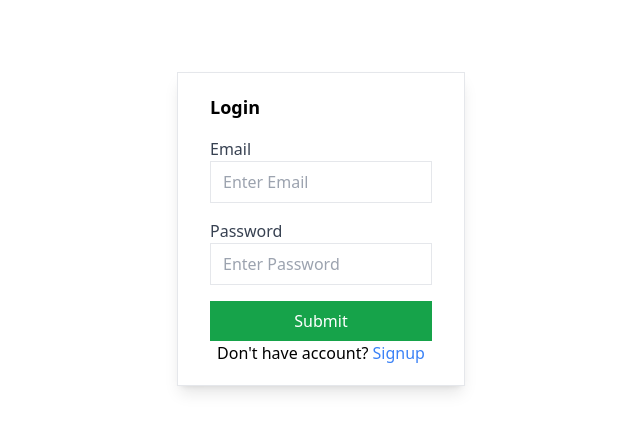
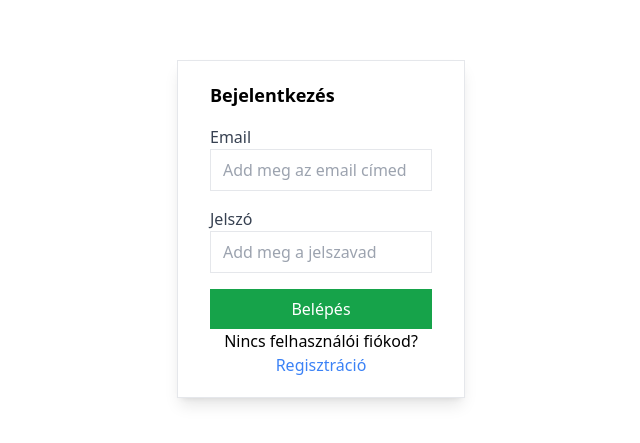
Before and after one commit to GoncziTibor/Webalk._FINAL-TASK_Orosz-Patrik-Balint_Gonczi-Tibor, a React (Vite) app in the folder FINAL TASK/frontend/: page /login in a window 1280 px wide. Shown: the part 171-614 px from the top of the page, without its empty margins (319-959 px from the left). Built offline with nearby package versions, Linux system fonts and the light colour scheme.

Commit message:
13.commit

```diff
--- a/FINAL TASK/frontend/index.html
+++ b/FINAL TASK/frontend/index.html
@@ -4,7 +4,7 @@
     <meta charset="UTF-8" />
     <link rel="icon" type="image/svg+xml" href="/vite.svg" />
     <meta name="viewport" content="width=device-width, initial-scale=1.0" />
-    <title>Bejelentkezés</title>
+    <title>ParfümVilág</title>
   </head>
   <body>
     <div id="root"></div>
--- a/FINAL TASK/frontend/src/pages/Home.jsx
+++ b/FINAL TASK/frontend/src/pages/Home.jsx
@@ -159,7 +159,7 @@ const Home = () => {
       <main className="p-6">
         <div className="text-center my-10">
           <h2 className="text-4xl font-bold text-gray-800">Jean Paul Gaultier Kollekció</h2>
-          <p className="text-lg text-gray-600 mt-2">Válassz kiszerelést és tedd kosárba kedvenc illatod!</p>
+          <p className="text-lg text-gray-600 mt-2">Válassz kiszerelést, tedd kosárba, és rendeld meg kedvenc illatod!</p>
         </div>
 
         <div className="grid grid-cols-1 sm:grid-cols-2 lg:grid-cols-2 gap-6">
--- a/FINAL TASK/frontend/src/pages/Login.jsx
+++ b/FINAL TASK/frontend/src/pages/Login.jsx
@@ -29,23 +29,23 @@ const Login = () => {
     return (
       <div className='flex justify-center items-center h-screen'>
       <div className='shadow-lg px-8 py-5 border w-72'>
-          <h2 className='text-lg font-bold mb-4'>Login</h2>
+          <h2 className='text-lg font-bold mb-4'>Bejelentkezés</h2>
           <form onSubmit={handleSubmit}>
               <div className="mb-4">
                   <label htmlFor="email" className='block text-gray-700'>Email</label>
-                  <input type="email" placeholder='Enter Email' className='w-full px-3 py-2 border'
+                  <input type="email" placeholder='Add meg az email címed' className='w-full px-3 py-2 border'
                   name="email" onChange={handleChanges}/>
               </div>
               <div className="mb-4">
-                  <label htmlFor="password" className='block text-gray-700'>Password</label>
-                  <input type="password" placeholder='Enter Password' className='w-full px-3 py-2 border'
+                  <label htmlFor="password" className='block text-gray-700'>Jelszó</label>
+                  <input type="password" placeholder='Add meg a jelszavad' className='w-full px-3 py-2 border'
                   name="password" onChange={handleChanges}/>
               </div>
-              <button className="w-full bg-green-600 text-white py-2 ">Submit</button>
+              <button className="w-full bg-green-600 text-white py-2 ">Belépés</button>
           </form>
           <div className="text-center">
-              <span>Don't have account? </span>
-              <Link to='/register' className='text-blue-500'>Signup</Link>
+              <span>Nincs felhasználói fiókod? </span>
+              <Link to='/register' className='text-blue-500'>Regisztráció</Link>
           </div>
       </div>
       </div>
--- a/FINAL TASK/frontend/src/pages/Register.jsx
+++ b/FINAL TASK/frontend/src/pages/Register.jsx
@@ -29,28 +29,28 @@ const Register = () => {
     return (
       <div className='flex justify-center items-center h-screen'>
       <div className='shadow-lg px-8 py-5 border w-72'>
-          <h2 className='text-lg font-bold mb-4'>Register</h2>
+          <h2 className='text-lg font-bold mb-4'>Regisztráció</h2>
           <form onSubmit={handleSubmit}>
               <div className="mb-4">
-                  <label htmlFor="username" className='block text-gray-700'>Username</label>
-                  <input type="text" placeholder='Enter Username' className='w-full px-3 py-2 border'
+                  <label htmlFor="username" className='block text-gray-700'>Felhasználónév</label>
+                  <input type="text" placeholder='Add meg a felhasználóneved' className='w-full px-3 py-2 border'
                   name="username" onChange={handleChanges}/>
               </div>
               <div className="mb-4">
                   <label htmlFor="email" className='block text-gray-700'>Email</label>
-                  <input type="email" placeholder='Enter Email' className='w-full px-3 py-2 border'
+                  <input type="email" placeholder='Add meg az email címed' className='w-full px-3 py-2 border'
                   name="email" onChange={handleChanges}/>
               </div>
               <div className="mb-4">
-                  <label htmlFor="password" className='block text-gray-700'>Password</label>
-                  <input type="password" placeholder='Enter Password' className='w-full px-3 py-2 border'
+                  <label htmlFor="password" className='block text-gray-700'>Jelszó</label>
+                  <input type="password" placeholder='Add meg a jelszavad' className='w-full px-3 py-2 border'
                   name="password" onChange={handleChanges}/>
               </div>
-              <button className="w-full bg-green-600 text-white py-2 ">Submit</button>
+              <button className="w-full bg-green-600 text-white py-2 ">Regisztráció</button>
           </form>
           <div className="text-center">
-              <span>Already have account? </span>
-              <Link to='/login' className='text-blue-500'>Login</Link>
+              <span>Van már fiókod? </span>
+              <Link to='/login' className='text-blue-500'>Bejelentkezés</Link>
           </div>
       </div>
       </div>
```
